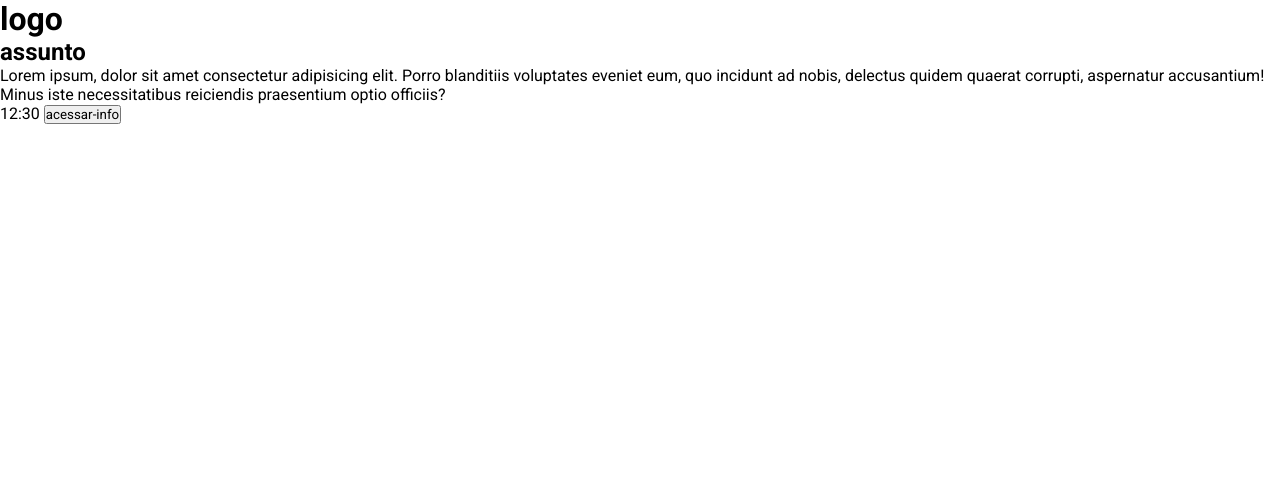
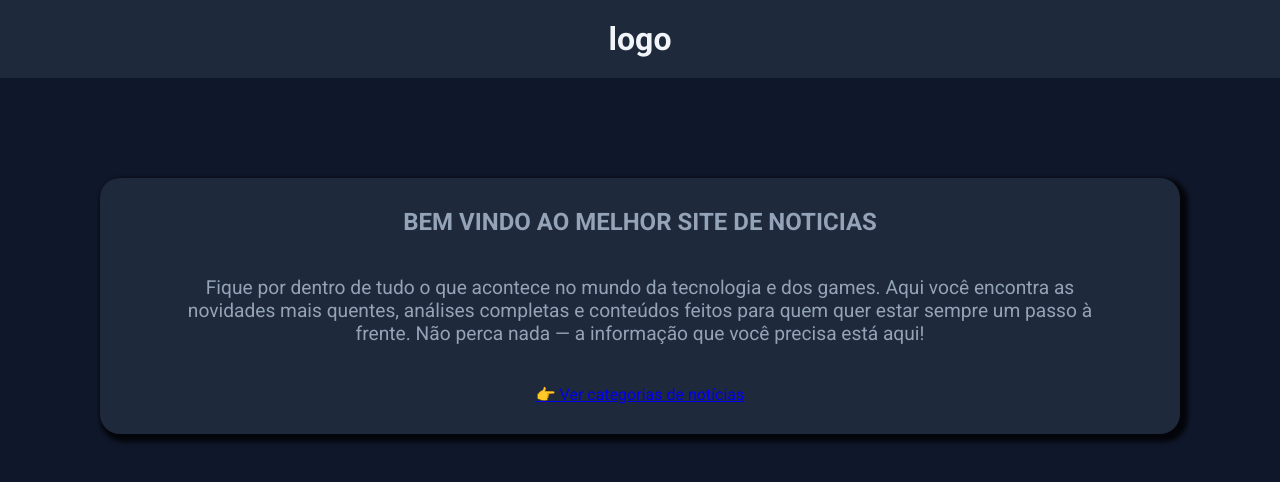
Before and after one commit to EduardoMoraess/meus-links, a plain HTML site: page src/pages/blog.html in a window 1280 px wide. Drawn offline with Linux system fonts and the light colour scheme.

Commit message:
iniciado projeto blog

```diff
--- a/src/css/blog.css
+++ b/src/css/blog.css
@@ -15,3 +15,44 @@
     box-sizing: border-box;
     font-family: "Roboto", sans-serif;
 }
+
+.bg-color{
+    background-color: var(--background);
+}
+
+header{
+    display: flex;
+    justify-content: center;
+    align-items: center;
+    padding: 20px;
+    background-color: var(--background-secondary);
+}
+
+.logo{
+    color: var(--text);
+}
+
+.anuncio{
+    display: flex;
+    justify-content: center;
+    align-items: center;
+    flex-direction: column;
+    background-color: var(--background-secondary);
+
+    margin: 100px;
+    padding: 30px;
+    border-radius: 20px;
+    text-align: center;
+    color: var(--text-secondary);
+    box-shadow: 4px 4px 4px 4px  rgba(0, 0, 0, 0.762);
+}
+
+.titulo-info{
+    font-size: 1.5rem;
+    text-transform: uppercase;
+    font-weight: bold;
+}
+.text-info{
+    font-size: 1.2rem;
+    padding: 40px;
+}
--- a/src/pages/blog.html
+++ b/src/pages/blog.html
@@ -6,7 +6,7 @@
     <title>Blog</title>
     <link rel="stylesheet" href="/src/css/blog.css">
 </head>
-<body>
+<body class="bg-color">
     <header>
         <div class="logo">
             <h1>logo</h1>
@@ -14,20 +14,17 @@
     </header>
 
     <main>
-        <div class="anuncio"></div>
+        <div class="anuncio">
+            <div class="info-anuncio">
+                <span class="titulo-info">Bem vindo ao melhor site de noticias</span>
+                <p class="text-info">
+                    Fique por dentro de tudo o que acontece no mundo da tecnologia e dos games. Aqui você encontra as novidades mais quentes, análises completas e conteúdos feitos para quem quer estar sempre um passo à frente. Não perca nada — a informação que você precisa está aqui!
+                </p>
+            </div>
+            <a class="ver-info" href="#">👉 Ver categorias de notícias</a>
+        </div>
     </main>
 
-    <section>
-        <div class="cards-noticia">
-            <div class="card">
-                <h2 class="title">assunto</h2>
-                <p class="info">
-                    Lorem ipsum, dolor sit amet consectetur adipisicing elit. Porro blanditiis voluptates eveniet eum, quo incidunt ad nobis, delectus quidem quaerat corrupti, aspernatur accusantium! Minus iste necessitatibus reiciendis praesentium optio officiis?
-                </p>
-                <span class="hora">12:30</span>
-                <button class="acessar-info" onclick="acessarInfo(1)">acessar-info</button>
-            </div>
-        </div>
-    </section>
+    <script src="/src/js/blog.js"></script>
 </body>
 </html>
```
